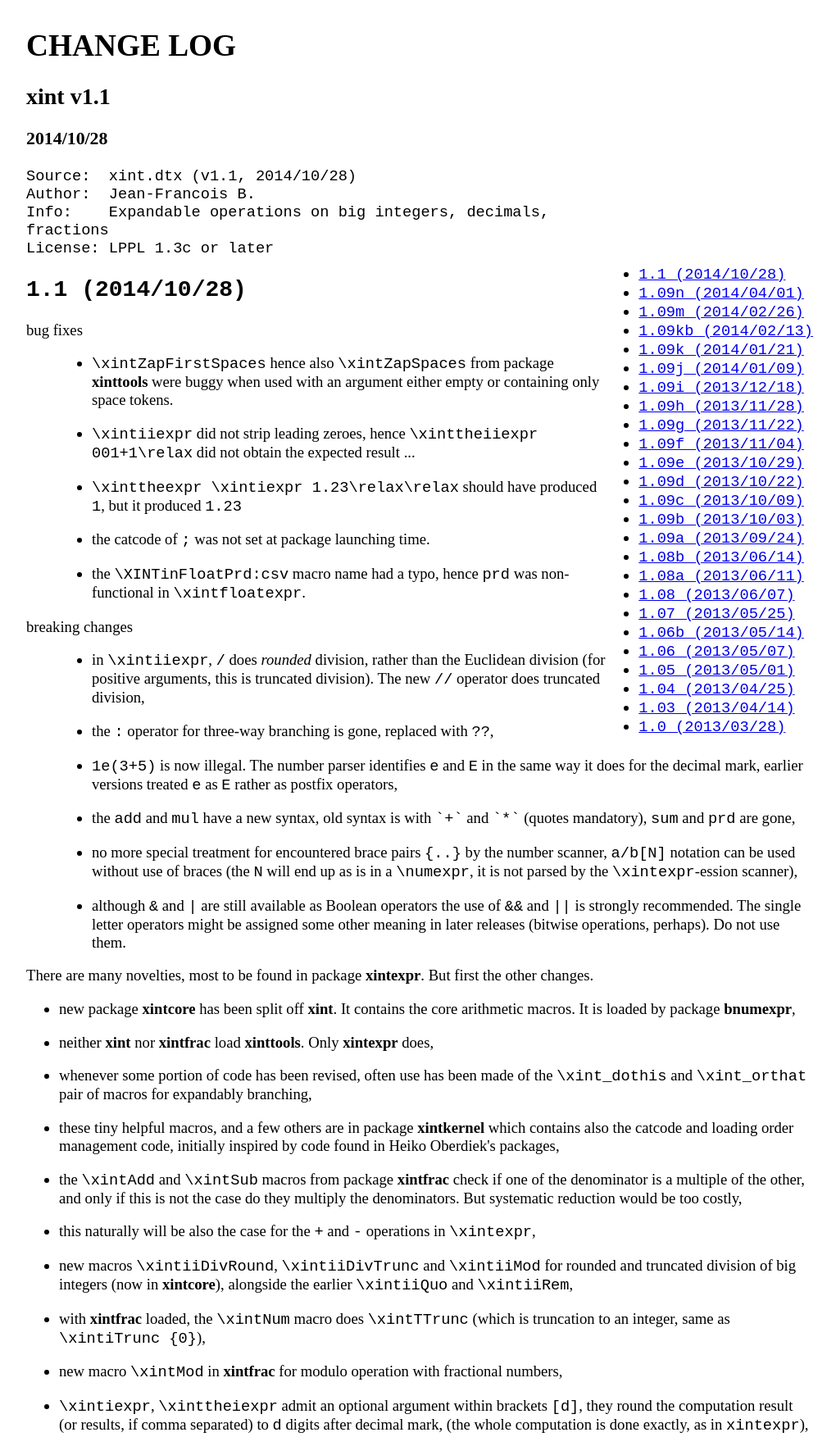
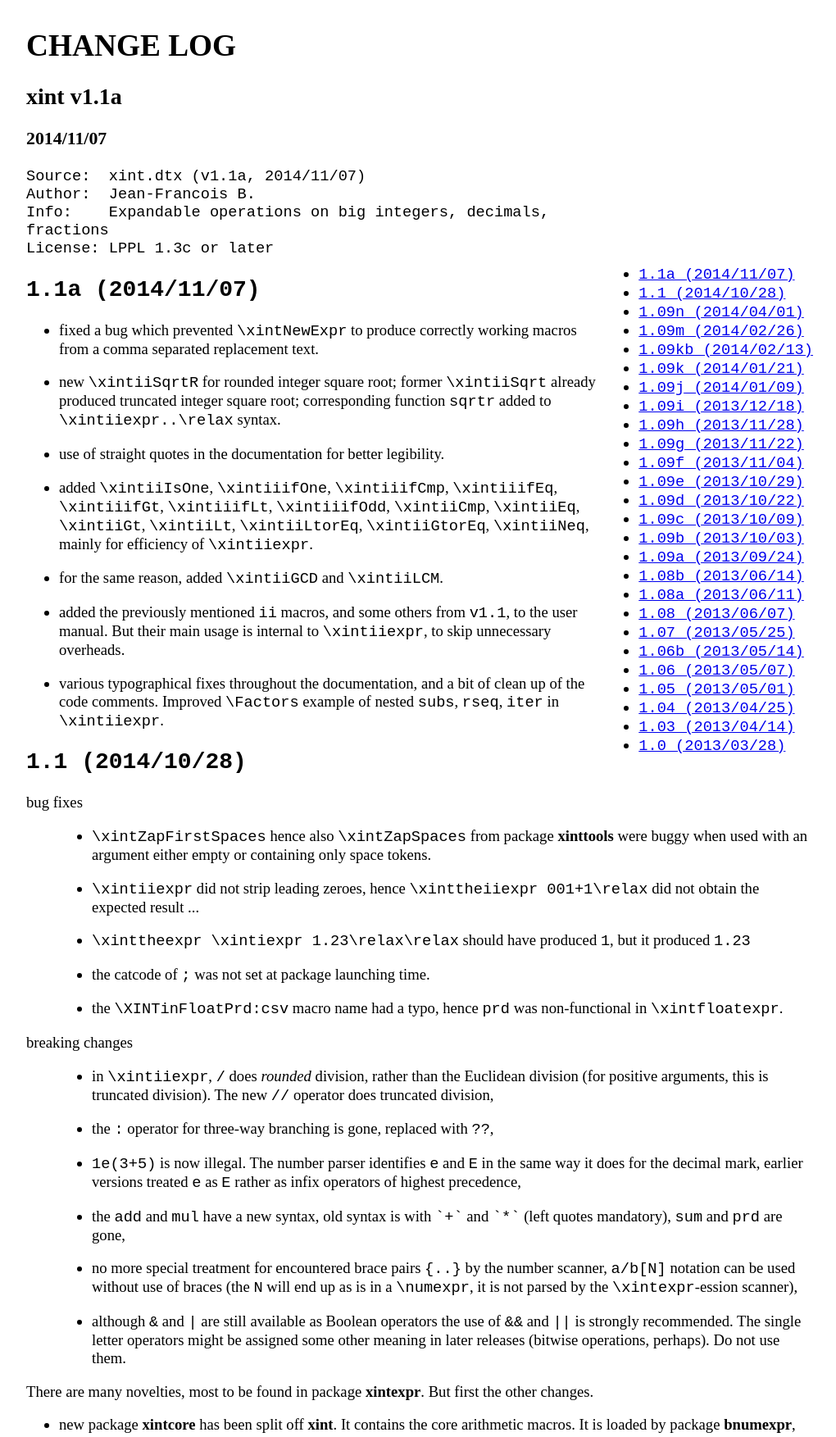
Before and after one commit to jfbu/xint, a plain HTML site: page CHANGES.html in a window 1280 px wide. Shown: the top 1753 px of the page at 82% size, without its empty margins (96-1116 px from the left). Drawn offline with Linux system fonts and the light colour scheme.

Commit message:
1.1a du 7 novembre 2014
vers 23:50

pas d'annonce

```diff
--- a/CHANGES.html
+++ b/CHANGES.html
@@ -4,7 +4,7 @@
   <meta http-equiv="Content-Type" content="text/html; charset=utf-8" />
   <meta http-equiv="Content-Style-Type" content="text/css" />
   <meta name="generator" content="pandoc" />
-  <meta name="author" content="xint v1.1" />
+  <meta name="author" content="xint v1.1a" />
   <title>CHANGE LOG</title>
   <style type="text/css">code{white-space: pre;}</style>
   <style type="text/css">
@@ -17,11 +17,12 @@
 <body>
 <div id="header">
 <h1 class="title">CHANGE LOG</h1>
-<h2 class="author">xint v1.1</h2>
-<h3 class="date">2014/10/28</h3>
+<h2 class="author">xint v1.1a</h2>
+<h3 class="date">2014/11/07</h3>
 </div>
 <div id="TOC">
 <ul>
+<li><a href="#a-20141107"><code>1.1a (2014/11/07)</code></a></li>
 <li><a href="#section"><code>1.1 (2014/10/28)</code></a></li>
 <li><a href="#n-20140401"><code>1.09n (2014/04/01)</code></a></li>
 <li><a href="#m-20140226"><code>1.09m (2014/02/26)</code></a></li>
@@ -49,10 +50,20 @@
 <li><a href="#section-7"><code>1.0 (2013/03/28)</code></a></li>
 </ul>
 </div>
-<pre><code>Source:  xint.dtx (v1.1, 2014/10/28)
+<pre><code>Source:  xint.dtx (v1.1a, 2014/11/07)
 Author:  Jean-Francois B.
 Info:    Expandable operations on big integers, decimals, fractions
 License: LPPL 1.3c or later</code></pre>
+<h2 id="a-20141107"><code>1.1a (2014/11/07)</code></h2>
+<ul>
+<li><p>fixed a bug which prevented <code>\xintNewExpr</code> to produce correctly working macros from a comma separated replacement text.</p></li>
+<li><p>new <code>\xintiiSqrtR</code> for rounded integer square root; former <code>\xintiiSqrt</code> already produced truncated integer square root; corresponding function <code>sqrtr</code> added to <code>\xintiiexpr..\relax</code> syntax.</p></li>
+<li><p>use of straight quotes in the documentation for better legibility.</p></li>
+<li><p>added <code>\xintiiIsOne</code>, <code>\xintiiifOne</code>, <code>\xintiiifCmp</code>, <code>\xintiiifEq</code>, <code>\xintiiifGt</code>, <code>\xintiiifLt</code>, <code>\xintiiifOdd</code>, <code>\xintiiCmp</code>, <code>\xintiiEq</code>, <code>\xintiiGt</code>, <code>\xintiiLt</code>, <code>\xintiiLtorEq</code>, <code>\xintiiGtorEq</code>, <code>\xintiiNeq</code>, mainly for efficiency of <code>\xintiiexpr</code>.</p></li>
+<li><p>for the same reason, added <code>\xintiiGCD</code> and <code>\xintiiLCM</code>.</p></li>
+<li><p>added the previously mentioned <code>ii</code> macros, and some others from <code>v1.1</code>, to the user manual. But their main usage is internal to <code>\xintiiexpr</code>, to skip unnecessary overheads.</p></li>
+<li><p>various typographical fixes throughout the documentation, and a bit of clean up of the code comments. Improved <code>\Factors</code> example of nested <code>subs</code>, <code>rseq</code>, <code>iter</code> in <code>\xintiiexpr</code>.</p></li>
+</ul>
 <h2 id="section"><code>1.1 (2014/10/28)</code></h2>
 <dl>
 <dt>bug fixes</dt>
@@ -68,8 +79,8 @@ License: LPPL 1.3c or later</code></pre>
 <dd><ul>
 <li><p>in <code>\xintiiexpr</code>, <code>/</code> does <em>rounded</em> division, rather than the Euclidean division (for positive arguments, this is truncated division). The new <code>//</code> operator does truncated division,</p></li>
 <li><p>the <code>:</code> operator for three-way branching is gone, replaced with <code>??</code>,</p></li>
-<li><p><code>1e(3+5)</code> is now illegal. The number parser identifies <code>e</code> and <code>E</code> in the same way it does for the decimal mark, earlier versions treated <code>e</code> as <code>E</code> rather as postfix operators,</p></li>
-<li><p>the <code>add</code> and <code>mul</code> have a new syntax, old syntax is with <code>`+`</code> and <code>`*`</code> (quotes mandatory), <code>sum</code> and <code>prd</code> are gone,</p></li>
+<li><p><code>1e(3+5)</code> is now illegal. The number parser identifies <code>e</code> and <code>E</code> in the same way it does for the decimal mark, earlier versions treated <code>e</code> as <code>E</code> rather as infix operators of highest precedence,</p></li>
+<li><p>the <code>add</code> and <code>mul</code> have a new syntax, old syntax is with <code>`+`</code> and <code>`*`</code> (left quotes mandatory), <code>sum</code> and <code>prd</code> are gone,</p></li>
 <li><p>no more special treatment for encountered brace pairs <code>{..}</code> by the number scanner, <code>a/b[N]</code> notation can be used without use of braces (the <code>N</code> will end up as is in a <code>\numexpr</code>, it is not parsed by the <code>\xintexpr</code>-ession scanner),</p></li>
 <li><p>although <code>&amp;</code> and <code>|</code> are still available as Boolean operators the use of <code>&amp;&amp;</code> and <code>||</code> is strongly recommended. The single letter operators might be assigned some other meaning in later releases (bitwise operations, perhaps). Do not use them.</p></li>
 </ul>
@@ -81,17 +92,19 @@ License: LPPL 1.3c or later</code></pre>
 <li><p>neither <strong>xint</strong> nor <strong>xintfrac</strong> load <strong>xinttools</strong>. Only <strong>xintexpr</strong> does,</p></li>
 <li><p>whenever some portion of code has been revised, often use has been made of the <code>\xint_dothis</code> and <code>\xint_orthat</code> pair of macros for expandably branching,</p></li>
 <li><p>these tiny helpful macros, and a few others are in package <strong>xintkernel</strong> which contains also the catcode and loading order management code, initially inspired by code found in Heiko Oberdiek's packages,</p></li>
-<li><p>the <code>\xintAdd</code> and <code>\xintSub</code> macros from package <strong>xintfrac</strong> check if one of the denominator is a multiple of the other, and only if this is not the case do they multiply the denominators. But systematic reduction would be too costly,</p></li>
+<li><p>the source code, which was suppressed from <code>xint.pdf</code> in release <code>1.09n</code>, is now compiled into a separate file <code>sourcexint.pdf</code>,</p></li>
+<li><p>faster handling by <code>\xintAdd</code>, <code>\xintSub</code>, <code>\xintMul</code>, ... of the case where one of the arguments is zero,</p></li>
+<li><p>the <code>\xintAdd</code> and <code>\xintSub</code> macros from package <strong>xintfrac</strong> check if one of the denominators is a multiple of the other, and only if this is not the case do they multiply the denominators. But systematic reduction would be too costly,</p></li>
 <li><p>this naturally will be also the case for the <code>+</code> and <code>-</code> operations in <code>\xintexpr</code>,</p></li>
 <li><p>new macros <code>\xintiiDivRound</code>, <code>\xintiiDivTrunc</code> and <code>\xintiiMod</code> for rounded and truncated division of big integers (now in <strong>xintcore</strong>), alongside the earlier <code>\xintiiQuo</code> and <code>\xintiiRem</code>,</p></li>
 <li><p>with <strong>xintfrac</strong> loaded, the <code>\xintNum</code> macro does <code>\xintTTrunc</code> (which is truncation to an integer, same as <code>\xintiTrunc {0}</code>),</p></li>
 <li><p>new macro <code>\xintMod</code> in <strong>xintfrac</strong> for modulo operation with fractional numbers,</p></li>
 <li><p><code>\xintiexpr</code>, <code>\xinttheiexpr</code> admit an optional argument within brackets <code>[d]</code>, they round the computation result (or results, if comma separated) to <code>d</code> digits after decimal mark, (the whole computation is done exactly, as in <code>xintexpr</code>),</p></li>
 <li><p><code>\xintfloatexpr</code>, <code>\xintthefloatexpr</code> similarly admit an optional argument which serves to keep only <code>d</code> digits of precision, getting rid of cumulated uncertainties in the last digits (the whole computation is done according to the precision set via <code>\xintDigits</code>),</p></li>
-<li><p><code>\xinttheexpr</code> and <code>\xintthefloatexpr</code> ''pretty-print'' if possible, the former removing unit denominator or <code>[0]</code> brackets, the latter avoiding scientific notation if decimal notation is practical,</p></li>
+<li><p><code>\xinttheexpr</code> and <code>\xintthefloatexpr</code> <em>pretty-print</em> if possible, the former removing unit denominator or <code>[0]</code> brackets, the latter avoiding scientific notation if decimal notation is practical,</p></li>
 <li><p>the <code>//</code> does truncated division and <code>/:</code> is the associated modulo,</p></li>
-<li><p>multi-character operators <code>&amp;&amp;</code>, <code>|</code>, <code>==</code>, <code>&lt;=</code>, <code>&gt;=</code>, <code>!=</code>, <code>**</code>,</p></li>
-<li><p>multi-letter infix binary words <code>'and'</code>, <code>'or'</code>, <code>'xor'</code>, <code>'mod'</code> (quotes mandatory),</p></li>
+<li><p>multi-character operators <code>&amp;&amp;</code>, <code>||</code>, <code>==</code>, <code>&lt;=</code>, <code>&gt;=</code>, <code>!=</code>, <code>**</code>,</p></li>
+<li><p>multi-letter infix binary words <code>'and'</code>, <code>'or'</code>, <code>'xor'</code>, <code>'mod'</code> (straight quotes mandatory),</p></li>
 <li><p>functions <code>even</code>, <code>odd</code>,</p></li>
 <li><p><code>\xintdefvar A3:=3.1415;</code> for variable definitions (non expandable, naturally), usable in subsequent expressions; variable names may contain letters, digits, underscores. They should not start with a digit, the <code>@</code> is reserved, and single lowercase and uppercase Latin letters are predefined to work as dummy variables (see next),</p></li>
 <li><p>generation of comma separated lists <code>a..b</code>, <code>a..[d]..b</code>,</p></li>
```
Also changed, not shown: README.html (+4 -4 lines), 5 other files.
